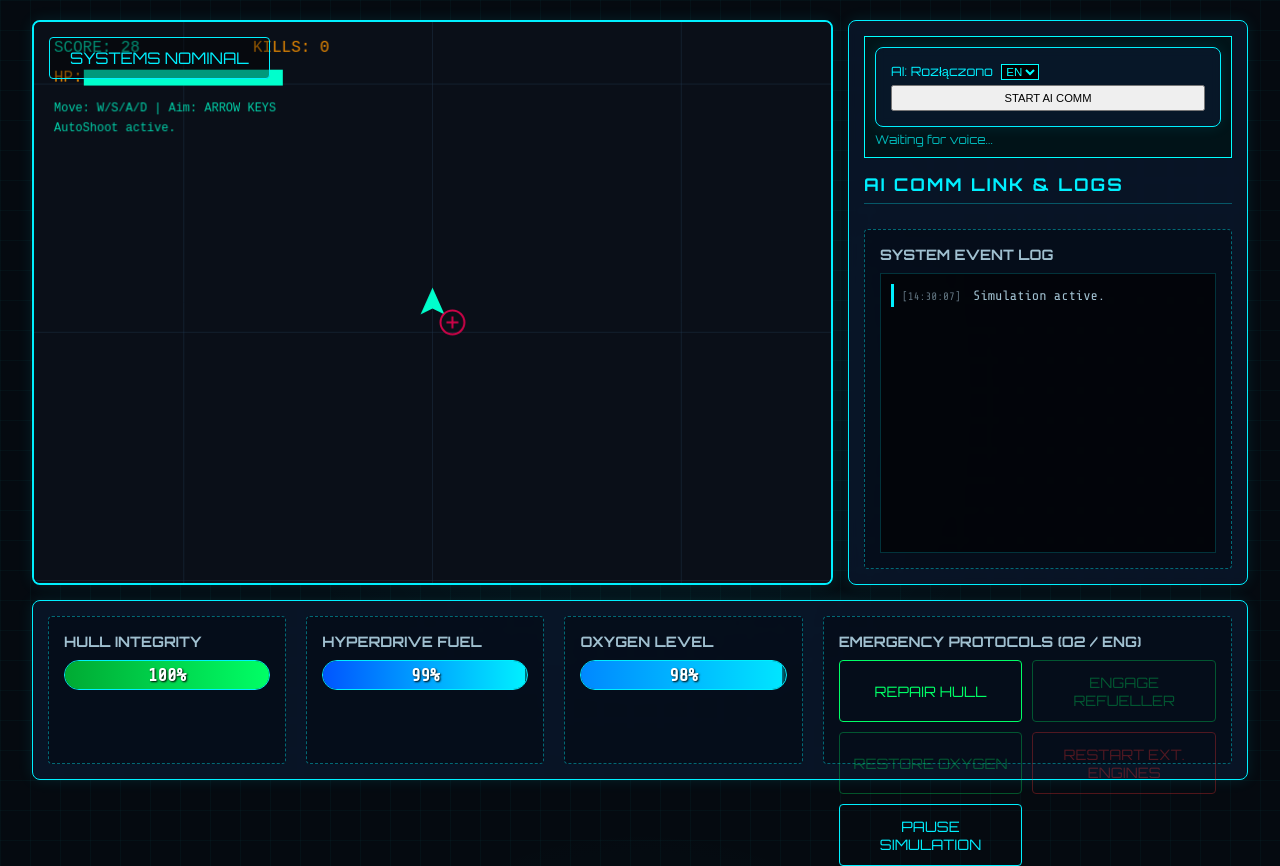
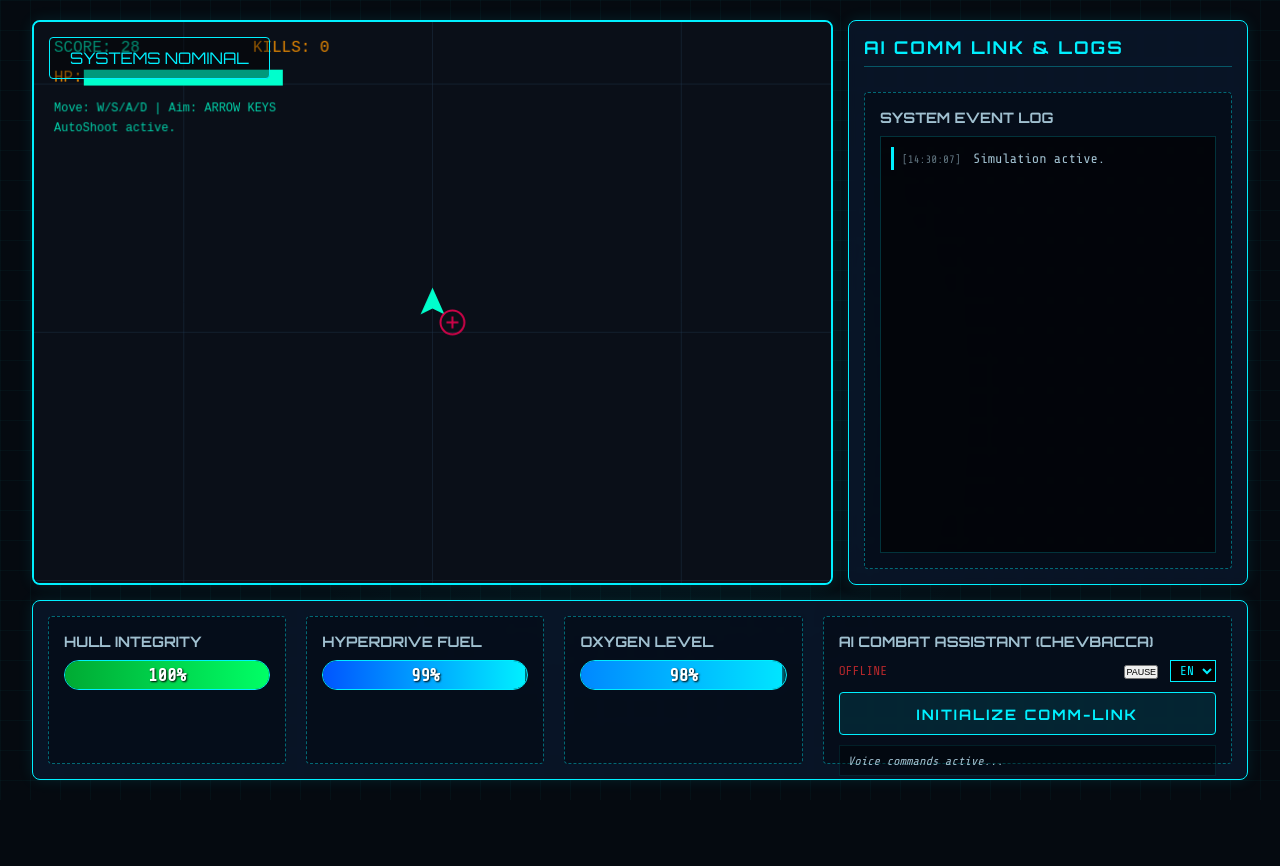
Before and after one commit to prezesJakub/Gemini-hackaton, a website built with Vite: page chewbacca-sim/index.html in a window 1280 px wide. Both pictures are taken after a click on the button "START MISSION". After the commit the page ends 800 px from the top, so only its background shows below. Built offline with nearby package versions, Linux system fonts and the light colour scheme.

Commit message:
Added voice assistant

```diff
--- a/chewbacca-sim/index.html
+++ b/chewbacca-sim/index.html
@@ -110,14 +110,26 @@
           </div>
         </div>
 
-        <div class="bottom-actions-container widget">
-          <h3 class="widget-title">EMERGENCY PROTOCOLS (O2 / ENG)</h3>
-          <div class="actions-grid bottom-actions">
-            <button class="btn-action repair-btn" id="btnRepairHull" disabled>REPAIR HULL</button>
-            <button class="btn-action repair-btn" id="btnRefuel" disabled>ENGAGE REFUELLER</button>
-            <button class="btn-action repair-btn" id="btnRestoreOxygen" disabled>RESTORE OXYGEN</button>
-            <button class="btn-action warning" id="btnFixEngine" disabled>RESTART EXT. ENGINES</button>
-            <button class="btn-action" id="btnToggleSim">PAUSE SIMULATION</button>
+        <div class="bottom-actions-container widget" id="aiAssistantContainer">
+          <h3 class="widget-title">AI COMBAT ASSISTANT (CHEVBACCA)</h3>
+          <div class="ai-controls-layout">
+            <div class="ai-status-bar">
+               <span id="ai-status" class="status-disconnected">OFFLINE</span>
+               <div>
+                 <button id="btnToggleSim" class="cyber-button" style="font-size: 0.7em; margin-right: 5px;">PAUSE</button>
+                 <select id="lang-select" class="cyber-select">
+                    <option value="English" selected>EN</option>
+                    <option value="Polish">PL</option>
+                    <option value="Spanish">ES</option>
+                    <option value="German">DE</option>
+                    <option value="Japanese">JA</option>
+                 </select>
+               </div>
+            </div>
+            <button id="start-ai-btn" class="btn-action">INITIALIZE COMM-LINK</button>
+            <div class="ai-transcript" id="ai-action-log">
+               <i>Voice commands active...</i>
+            </div>
           </div>
         </div>
       </footer>
--- a/chewbacca-sim/src/main.ts
+++ b/chewbacca-sim/src/main.ts
@@ -39,47 +39,16 @@ document.addEventListener('DOMContentLoaded', () => {
   const oxygenText = document.getElementById('oxygenText') as HTMLElement;
   const oxygenBarContainer = document.getElementById('oxygenBarContainer') as HTMLElement;
   const eventLog = document.getElementById('eventLog') as HTMLElement;
-  const btnRepairHull = document.getElementById('btnRepairHull') as HTMLButtonElement;
-  const btnRefuel = document.getElementById('btnRefuel') as HTMLButtonElement;
-  const btnToggleSim = document.getElementById('btnToggleSim') as HTMLButtonElement;
-  const btnFixEngine = document.getElementById('btnFixEngine') as HTMLButtonElement;
-  const btnRestoreOxygen = document.getElementById('btnRestoreOxygen') as HTMLButtonElement;
 
-  // --- AI VOICE HUD INJECTION ---
-  const rightPanel = document.querySelector('.right-panel') as HTMLElement;
-  if (rightPanel) {
-    const aiHud = document.createElement('div');
-    aiHud.innerHTML = `
-      <div class="hud ai-hud-widget" style="padding: 10px; background: rgba(0, 20, 20, 0.8); border: 1px solid #0ff; margin-bottom: 15px;">
-        <div class="panel">
-          <div class="status-indicator" style="font-size: 0.8em; margin-bottom: 5px;">
-            AI: <span id="ai-status" class="status-disconnected">Rozłączono</span>
-            <select id="lang-select" class="cyber-select" style="margin-left: 5px; font-size: 0.9em; background: #000; color: #0ff; border: 1px solid #0ff;">
-               <option value="English" selected>EN</option>
-               <option value="Polish">PL</option>
-               <option value="Spanish">ES</option>
-               <option value="German">DE</option>
-               <option value="Japanese">JA</option>
-            </select>
-          </div>
-          <button id="start-ai-btn" class="cyber-button" style="width: 100%; font-size: 0.7em; padding: 5px;">START AI COMM</button>
-        </div>
-        <div class="logs" style="max-height: 100px; overflow-y: auto; font-size: 0.75em; margin-top: 5px;">
-          <div id="ai-action-log" style="color: #0ff; opacity: 0.7;">Waiting for voice...</div>
-        </div>
-      </div>
-    `;
-    rightPanel.prepend(aiHud);
-  }
-
+  // --- AI ASSISTANT ELEMENTS (Now in the bottom right context) ---
   const startAiBtn = document.getElementById('start-ai-btn') as HTMLButtonElement;
   const aiStatusSpan = document.getElementById('ai-status') as HTMLSpanElement;
   const aiActionLog = document.getElementById('ai-action-log') as HTMLDivElement;
   const langSelect = document.getElementById('lang-select') as HTMLSelectElement;
+  const btnToggleSim = document.getElementById('btnToggleSim') as HTMLButtonElement;
 
   // --- STATE ---
   let engine: SimEngine | null = null;
-  let simulatedButtonInterval: number | null = null;
   let hasHandledDeath = false;
   let radar: Radar | null = null;
   let radarLoopId: number | null = null;
@@ -123,53 +92,54 @@ document.addEventListener('DOMContentLoaded', () => {
     aiClient.setLanguage(newLang);
     aiClient.disconnect();
     audioCapture.stop();
-    startAiBtn.textContent = 'RE-START AI';
+    startAiBtn.textContent = 'RE-INITIALIZE';
     startAiBtn.disabled = false;
-    aiStatusSpan.textContent = "Restart required";
+    aiStatusSpan.textContent = "OFFLINE";
     aiStatusSpan.className = 'status-disconnected';
   });
 
   aiClient.onStatusChange = (status) => {
-    aiStatusSpan.textContent = status;
+    aiStatusSpan.textContent = (status === 'Połączono' || status === 'Sesja gotowa') ? 'ONLINE' : status.toUpperCase();
     aiStatusSpan.className = (status === 'Połączono' || status === 'Sesja gotowa') ? 'status-connected' : 'status-disconnected';
-    if (status === 'Połączono') {
-      startAiBtn.textContent = 'AI LISTENING';
+    if (status === 'Połączono' || status === 'Sesja gotowa') {
+      startAiBtn.textContent = 'COMM-LINK ACTIVE';
       startAiBtn.disabled = true;
-    } else if (status === 'Rozłączono' || status === 'Błąd połączenia') {
-      startAiBtn.textContent = 'START AI COMM';
+    } else {
+      startAiBtn.textContent = 'INITIALIZE COMM-LINK';
       startAiBtn.disabled = false;
     }
   };
 
   aiClient.onActionParsed = (action: ShipAction) => {
     const time = new Date().toLocaleTimeString();
-    const speech = action.recognized_speech ? `"${action.recognized_speech}"` : "???";
+    const speech = action.recognized_speech ? `"${action.recognized_speech}"` : "";
 
     const logEntry = document.createElement('div');
-    logEntry.style.borderBottom = "1px solid rgba(0, 255, 255, 0.2)";
+    logEntry.style.borderBottom = "1px solid rgba(0, 255, 255, 0.1)";
     logEntry.style.padding = "2px 0";
-    logEntry.innerHTML = `[${time}] ${speech} -> <b>${action.action}</b>`;
+    logEntry.innerHTML = `<span style="opacity:0.5">${time}</span> ${speech} -> <b>${action.action}</b>`;
     aiActionLog.prepend(logEntry);
-    if (aiActionLog.childElementCount > 5) aiActionLog.lastElementChild?.remove();
+    if (aiActionLog.childElementCount > 4) aiActionLog.lastElementChild?.remove();
 
     if (engine && !engine.isDead()) {
       switch (action.action) {
         case 'fire_weapons':
-          engine.addLog(`AI: Executing ${action.type || 'primary'} fire!`, 'info');
+          radar?.manualShoot();
+          engine.addLog(`AI: Weapons systems engaged! (${action.type || 'primary'})`, 'info');
           break;
         case 'activate_shields':
-          engine.addLog("AI: Shields active!", "info");
+          engine.addLog("AI: Shield generator pulsing!", "info");
           break;
         case 'transfer_energy':
           engine.refuel();
-          engine.addLog("AI: Energy transferred!", "success");
+          engine.addLog("AI: Hyperdrive fuel replenished!", "success");
           break;
         case 'overdrive_mode':
-          engine.addLog("AI: OVERDRIVE ENGAGED!", "warning");
+          engine.addLog("AI: Overdrive protocol active!", "warning");
           break;
         case 'repair_ship':
           engine.repairHull();
-          engine.addLog("AI: Repairs in progress...", "success");
+          engine.addLog("AI: Critical hull patching initiated.", "success");
           break;
       }
     }
@@ -271,15 +241,6 @@ document.addEventListener('DOMContentLoaded', () => {
       };
       radarLoopId = requestAnimationFrame(gameLoop);
     }
-
-    if (simulatedButtonInterval) clearInterval(simulatedButtonInterval);
-    simulatedButtonInterval = window.setInterval(() => {
-      if (!engine || !engine.isActive() || engine.isDead()) return;
-      btnRepairHull.disabled = Math.random() > 0.5;
-      btnRefuel.disabled = Math.random() > 0.5;
-      btnRestoreOxygen.disabled = Math.random() > 0.4;
-      btnFixEngine.disabled = Math.random() > 0.8;
-    }, 2000);
   }
 
   // --- MENU LISTENERS ---
@@ -359,10 +320,10 @@ document.addEventListener('DOMContentLoaded', () => {
   function updateStatusUI() {
      if (!engine) return;
      if (!engine.isActive() && !engine.isDead()) {
-       btnToggleSim.textContent = 'RESUME SIMULATION';
+       btnToggleSim.textContent = 'RESUME';
        statusIndicator.textContent = 'SIMULATION PAUSED';
      } else if (!engine.isDead()) {
-       btnToggleSim.textContent = 'PAUSE SIMULATION';
+       btnToggleSim.textContent = 'PAUSE';
        checkNormalStatus();
      }
   }
@@ -381,9 +342,6 @@ document.addEventListener('DOMContentLoaded', () => {
     setTimeout(() => { showGameOver(finalScore, cause); }, 2500);
   }
 
-  btnRepairHull.addEventListener('click', () => { engine?.repairHull(); });
-  btnRefuel.addEventListener('click', () => { engine?.refuel(); });
-  btnRestoreOxygen.addEventListener('click', () => { engine?.restoreOxygen(); });
   btnToggleSim.addEventListener('click', () => {
     if (!engine) return;
     if (engine.isActive()) engine.pause(); else engine.start();
--- a/chewbacca-sim/src/radar.ts
+++ b/chewbacca-sim/src/radar.ts
@@ -79,6 +79,26 @@ export class Radar {
     });
   }
 
+  public manualShoot() {
+    this.projectileCounter++;
+
+    const projSpeed = 800; // Super szybkie pestki
+    const mag = Math.hypot(this.crosshairOffset.x, this.crosshairOffset.y);
+    let velX = 0;
+    let velY = -projSpeed;
+    if (mag !== 0) {
+      velX = (this.crosshairOffset.x / mag) * projSpeed;
+      velY = (this.crosshairOffset.y / mag) * projSpeed;
+    }
+
+    this.projectiles.push({
+      id: `P-${this.projectileCounter}`,
+      position: { x: this.playerPosition.x, y: this.playerPosition.y },
+      velocity: { x: velX, y: velY },
+      sourceId: 'player'
+    });
+  }
+
   public update(deltaTime: number) {
     if (this.isGameOver) return; // Zamraża ekran po padnięciu
 
@@ -113,23 +133,7 @@ export class Radar {
       this.autoShootCooldown -= deltaTime;
     }
     if (this.autoShootCooldown <= 0) {
-      this.projectileCounter++;
-
-      const projSpeed = 800; // Super szybkie pestki
-      const mag = Math.hypot(this.crosshairOffset.x, this.crosshairOffset.y);
-      let velX = 0;
-      let velY = -projSpeed;
-      if (mag !== 0) {
-        velX = (this.crosshairOffset.x / mag) * projSpeed;
-        velY = (this.crosshairOffset.y / mag) * projSpeed;
-      }
-
-      this.projectiles.push({
-        id: `P-${this.projectileCounter}`,
-        position: { x: this.playerPosition.x, y: this.playerPosition.y },
-        velocity: { x: velX, y: velY },
-        sourceId: 'player'
-      });
+      this.manualShoot();
       this.autoShootCooldown = 2.0; // Strzał znów za 2.0 sekundy
     }
 
@@ -320,7 +324,7 @@ export class Radar {
       const s = this.ships[i];
       if (s.isEnemy) {
         if (Math.hypot(s.position.x - this.playerPosition.x, s.position.y - this.playerPosition.y) < pRadius + eRadius) {
-          if (this.onDamage) this.onDamage(30); // Zgłoszenie dmg z zewnątrz
+          if (this.onDamage) this.onDamage(30);
 
           this.explosions.push({
             position: { x: s.position.x, y: s.position.y },
@@ -356,15 +360,14 @@ export class Radar {
              this.ships.splice(j, 1);
              this.projectiles.splice(i, 1);
              pDestroyed = true;
-             this.distanceTraveled += 200; // Bonus do Scoru za morderstwo!
-             this.kills++; // +1 Kill
+             this.distanceTraveled += 200;
+             this.kills++;
              break;
            }
          }
-      } else if (p.sourceId !== 'ally') { // Tylko pociski wrogów trafiają na dystans statku gracza
-         // Pocisk wroga trafiający w drona gracza
+      } else if (p.sourceId !== 'ally') {
         if (Math.hypot(p.position.x - this.playerPosition.x, p.position.y - this.playerPosition.y) < projRadius + pRadius) {
-           if (this.onDamage) this.onDamage(20); // Zgłoszenie dmg z zewnątrz
+           if (this.onDamage) this.onDamage(20);
            this.projectiles.splice(i, 1);
            pDestroyed = true;
         }
@@ -372,9 +375,6 @@ export class Radar {
 
       if (pDestroyed) continue;
     }
-
-    // System GAME OVER obsługiwany jest teraz zewnętrznie.
-    // HP updatowane regularnie z silnika do Radar.playerHp
 
     // 5.5 Odświeżanie animacji wybuchów
     for (let i = this.explosions.length - 1; i >= 0; i--) {
@@ -438,7 +438,6 @@ export class Radar {
       ctx.moveTo(p.position.x, p.position.y);
       ctx.lineTo(p.position.x - p.velocity.x * 0.05, p.position.y - p.velocity.y * 0.05);
 
-      // Gracz na zółto, sojusznik na cyjan/niebieski, wrogi na różowy
       if (p.sourceId === 'player') ctx.strokeStyle = '#ffb300';
       else if (p.sourceId === 'ally') ctx.strokeStyle = '#33ccff';
       else ctx.strokeStyle = '#ff3366';
@@ -449,16 +448,15 @@ export class Radar {
 
     // Zjawiska (Wybuchy)
     this.explosions.forEach(exp => {
-      const progress = 1 - (exp.life / exp.maxLife); // od 0 do 1 (skala)
+      const progress = 1 - (exp.life / exp.maxLife);
       const currentRadius = exp.radius * Math.max(0.1, progress);
-      const alpha = Math.max(0, exp.life / exp.maxLife); // od 1 do 0 zanikanie
+      const alpha = Math.max(0, exp.life / exp.maxLife);
 
       ctx.beginPath();
       ctx.arc(exp.position.x, exp.position.y, currentRadius, 0, Math.PI * 2);
       ctx.fillStyle = `rgba(255, 100, 0, ${alpha})`;
       ctx.fill();
 
-      // Jądro wybuchu (żółte)
       ctx.beginPath();
       ctx.arc(exp.position.x, exp.position.y, currentRadius * 0.6, 0, Math.PI * 2);
       ctx.fillStyle = `rgba(255, 200, 50, ${alpha})`;
@@ -477,7 +475,7 @@ export class Radar {
         ctx.font = '12px monospace';
         ctx.fillText(s.id, s.position.x + 14, s.position.y + 4);
       } else {
-        ctx.fillStyle = '#33ccff'; // Niebieskie pancerze sojuszników
+        ctx.fillStyle = '#33ccff';
         ctx.fill();
         ctx.fillStyle = 'rgba(51, 204, 255, 0.8)';
         ctx.font = '12px monospace';
@@ -485,7 +483,7 @@ export class Radar {
       }
     });
 
-    ctx.restore(); // Poza transformacją radaru - rysowanie UI gracza zawieszonego na ekranie!
+    ctx.restore();
 
     // Gracz
     ctx.beginPath();
@@ -548,7 +546,5 @@ export class Radar {
     ctx.font = '12px monospace';
     ctx.fillText('Move: W/S/A/D | Aim: ARROW KEYS', 20, 90);
     ctx.fillText('AutoShoot active.', 20, 110);
-
-
+  }
 }
-}
--- a/chewbacca-sim/src/style.css
+++ b/chewbacca-sim/src/style.css
@@ -531,4 +531,63 @@ body {
 
 
 
+
 .mt-10 { margin-top: 10px; }
+
+/* AI Assistant HUD Styles */
+.ai-controls-layout {
+  display: flex;
+  flex-direction: column;
+  gap: 10px;
+  height: 100%;
+}
+
+.ai-status-bar {
+  display: flex;
+  justify-content: space-between;
+  align-items: center;
+  font-family: var(--font-mono);
+  font-size: 0.8rem;
+}
+
+#ai-status.status-connected {
+  color: var(--success-color);
+  text-shadow: 0 0 5px var(--success-color);
+}
+
+#ai-status.status-disconnected {
+  color: var(--warning-color);
+  opacity: 0.7;
+}
+
+.ai-transcript {
+  flex-grow: 1;
+  background: rgba(0, 0, 0, 0.4);
+  border: 1px solid rgba(0, 240, 255, 0.1);
+  padding: 8px;
+  font-size: 0.75rem;
+  font-family: var(--font-mono);
+  max-height: 80px;
+  overflow-y: auto;
+  color: var(--text-secondary);
+}
+
+.ai-transcript b {
+  color: var(--border-color);
+}
+
+.cyber-select {
+  background: #000;
+  color: var(--border-color);
+  border: 1px solid var(--border-color);
+  font-family: var(--font-mono);
+  font-size: 0.8rem;
+  padding: 2px 5px;
+  cursor: pointer;
+}
+
+#start-ai-btn {
+  background: rgba(0, 240, 255, 0.1);
+  font-weight: bold;
+  letter-spacing: 2px;
+}
```
